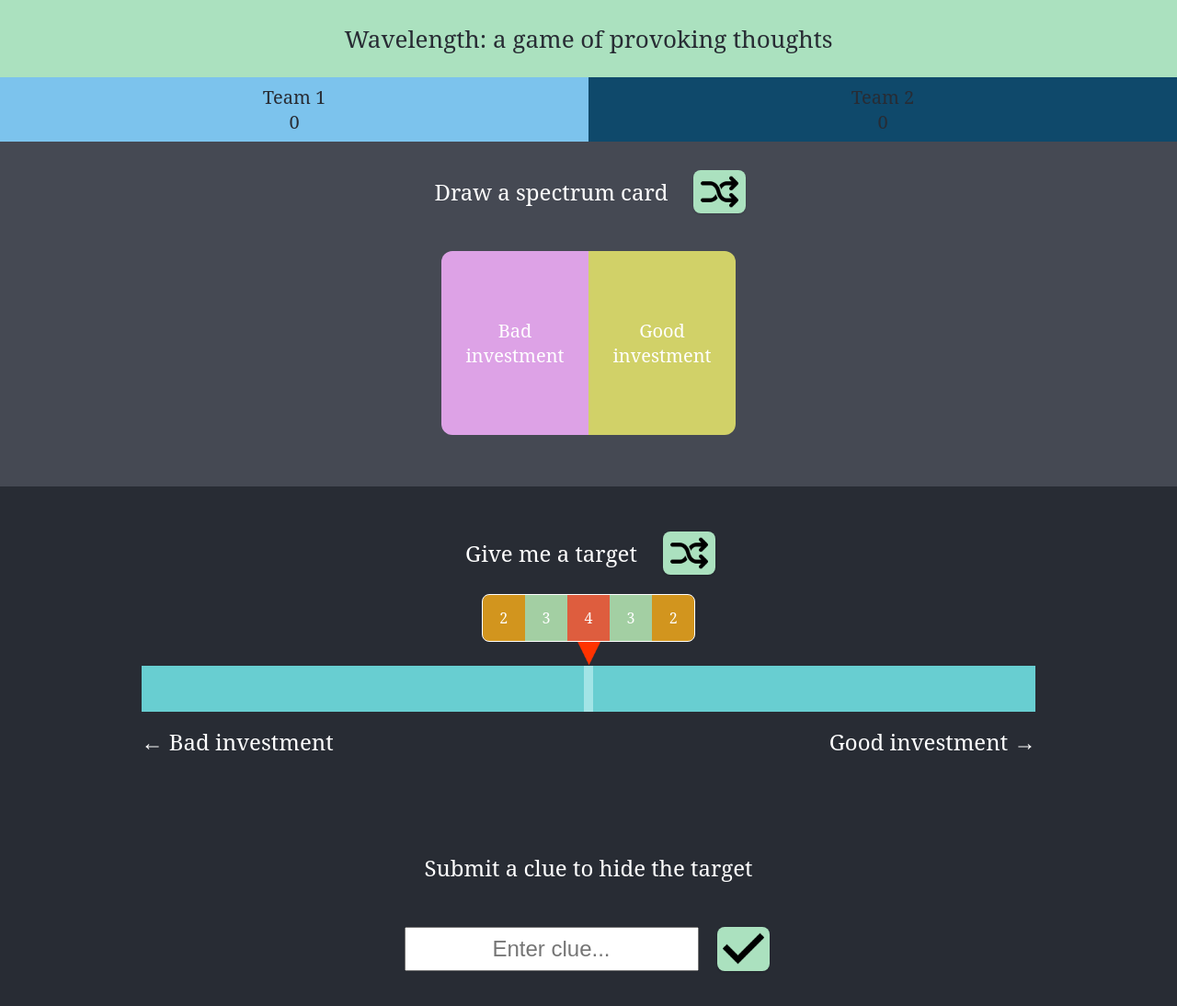
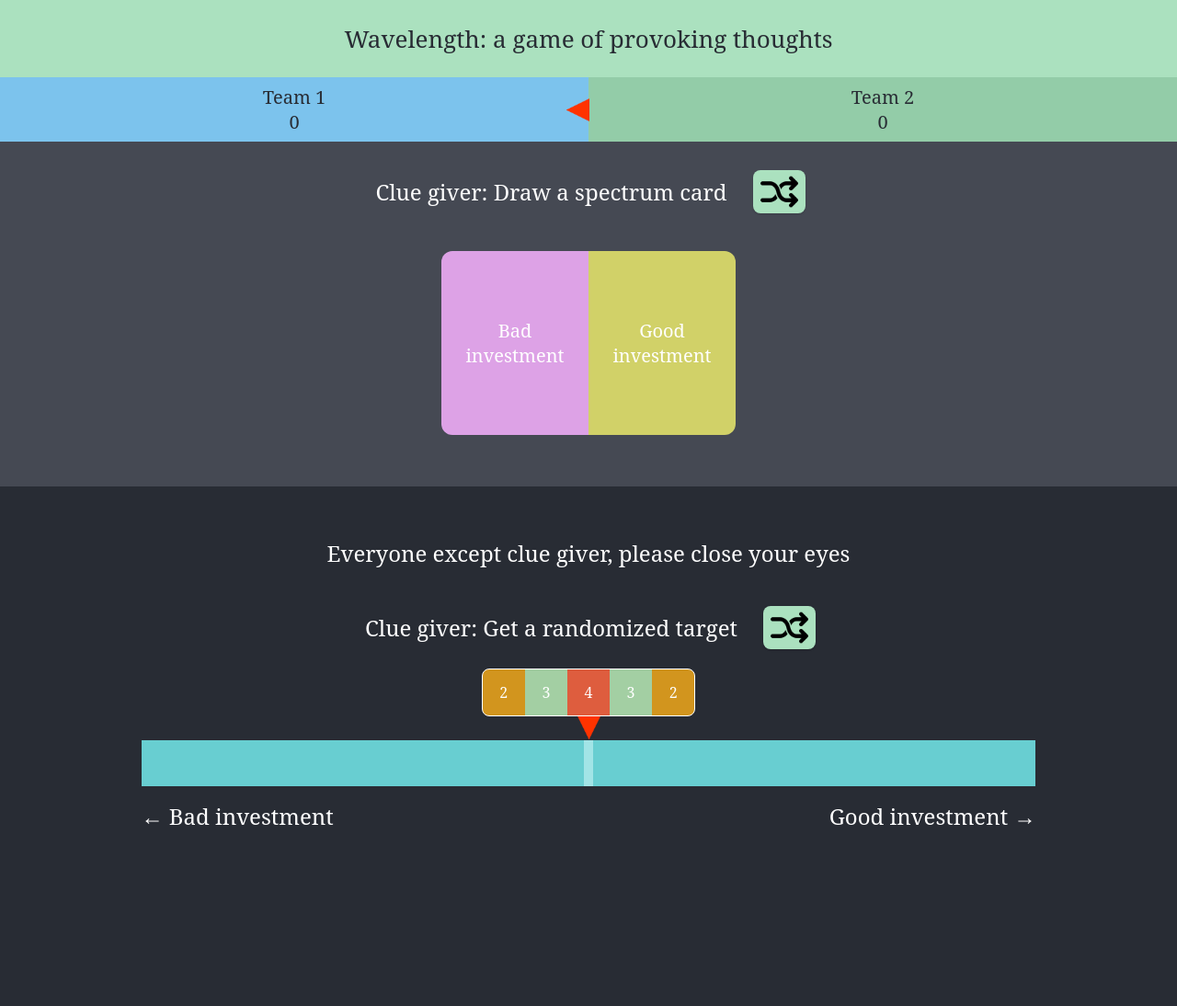
Before and after one commit to radhikak1234/wavelength-game, a React (Create React App) app: page / in a window 1280 px wide. Shown: the top 1094 px of the page at 92% size. After the commit the page ends 952 px from the top, so only its background shows below. Built offline with nearby package versions, Linux system fonts and the light colour scheme; the HTML template or start-up script is replaced by a standard one.

Commit message:
Add pointer for current team

```diff
--- a/src/Wavelength.tsx
+++ b/src/Wavelength.tsx
@@ -22,6 +22,7 @@ export const Wavelength = () => {
   const [guess, setGuess] = useState(50);
   const [clue, setClue] = useState("");
   const [showSlider, setShowSlider] = useState(false);
+  const [showShuffleButton, setShowShuffleButton] = useState(true);
   const [message, setMessage] = useState("");
   const [currentCard, setCurrentCard] = useState<{
     right: string;
@@ -43,6 +44,7 @@ export const Wavelength = () => {
 
   const shufflePosition = () => {
     setShowTarget(true);
+    setShowShuffleButton(false);
     setPosition(Math.floor(Math.random() * 100));
     transitionSection(2, 3);
   };
@@ -56,7 +58,7 @@ export const Wavelength = () => {
     resetBoard();
     setSection(1);
     setCurrentTeam(currentTeam === 1 ? 2 : 1);
-    window.scrollTo(0, -80);
+    window.scrollTo(0, 0);
   };
 
   const resetBoard = () => {
@@ -66,6 +68,7 @@ export const Wavelength = () => {
     setShowPoints(false);
     setShowSlider(false);
     setGuess(50);
+    setShowShuffleButton(true);
   };
 
   const toggleTarget = () => {
@@ -82,7 +85,8 @@ export const Wavelength = () => {
   };
 
   const submitGuess = () => {
-    transitionSection(4, 5);
+    // transitionSection(4, 5);
+    setSection(5);
   };
 
   const calculateScore = (side: number) => {
@@ -110,7 +114,7 @@ export const Wavelength = () => {
     }
 
     setMessage(
-      `Target revealed! You scored ${points} points. Your opponent scored ${opponentPoints} points!`
+      `Target revealed! Your team scored ${points} points. Your opponent's team scored ${opponentPoints} points.`
     );
     setScore({
       team1: score.team1 + points,
@@ -128,7 +132,7 @@ export const Wavelength = () => {
       <Header currentTeam={currentTeam} score={score}></Header>
       <Section topSection={true} selected={currentSection === 1} id="step1">
         <Flex>
-          <Step> {"Draw a spectrum card"} </Step>
+          <Step> {"Clue giver: Draw a spectrum card"} </Step>
           <StyledButton onClick={drawCard}>
             <img alt="draw a card" src={ShuffleIcon} width="45" height="45" />
           </StyledButton>
@@ -143,11 +147,24 @@ export const Wavelength = () => {
         selected={currentSection === 2}
         id="step2"
       >
+        <Step> {"Everyone except clue giver, please close your eyes"} </Step>
         <Flex>
-          <Step> {"Give me a target"} </Step>
+          <Step> {"Clue giver: Get a randomized target"} </Step>
+          {showShuffleButton ? (
             <StyledButton onClick={shufflePosition}>
               <img alt="shuffle" src={ShuffleIcon} width="45" height="45" />
             </StyledButton>
+          ) : (
+            <StyledButton onClick={toggleTarget}>
+              <img
+                title={showTarget ? "Hide Target" : "Show Target"}
+                alt="show/hide target"
+                src={showTarget ? Hide : Show}
+                width="45"
+                height="45"
+              />
+            </StyledButton>
+          )}
         </Flex>
 
         {currentSection !== 4 && (
@@ -164,14 +181,14 @@ export const Wavelength = () => {
         )}
       </Section>
       <Section
-        hide={currentSection > 3}
+        hide={currentSection > 3 || showShuffleButton}
         selected={currentSection === 3}
         id="step3"
         ref={section4}
       >
-        <Step> {"Submit a clue to hide the target"} </Step>
+        <Step> {"Submit a clue that matches your target"} </Step>
         <Flex>
-          <Clue
+          <ClueInput
             onKeyDown={onKeyDown}
             onChange={(e) => {
               setClue(e.target.value);
@@ -182,27 +199,25 @@ export const Wavelength = () => {
             // disabled={!showTarget}
             placeholder="Enter clue..."
             value={clue}
-          ></Clue>
+          />
 
+          {currentSection === 3 && (
             <StyledButton onClick={submitClue}>
               <img alt="Submit" src={Check} width="45" height="45" />
             </StyledButton>
+          )}
         </Flex>
       </Section>
       {showSlider && (
-        <Section selected={currentSection === 4} id="step4">
-          <StyledButton onClick={toggleTarget}>
-            <img
-              title={showTarget ? "Hide Target" : "Show Target"}
-              alt="show/hide target"
-              src={showTarget ? Hide : Show}
-              width="45"
-              height="45"
-            />
-          </StyledButton>
+        <Section
+          hide={currentSection < 4}
+          selected={currentSection === 4 || currentSection === 6}
+          id="step4"
+        >
+          {currentSection === 4 && (
             <Step>{"Your team can now make their guess using the slider"}</Step>
-          <Title> {clue} </Title>
-
+          )}
+          {clue && <Clue> {clue} </Clue>}
           <Target reveal={true} show={showTarget} position={position} />
           <WavelengthBar
             clue={clue}
@@ -210,13 +225,17 @@ export const Wavelength = () => {
             spectrumRight={currentCard.right}
             setGuess={setGuess}
             showSlider={showSlider}
+            disableSlider={currentSection > 4}
           />
 
           <Flex>
             <Step> Teammate's guess: {guess}/100 </Step>
+            {showPoints && <Step> Correct answer: {position}/100 </Step>}
+            {currentSection === 4 && (
               <StyledButton onClick={submitGuess}>
                 <img alt="Submit guess" src={Check} width="45" height="45" />
               </StyledButton>
+            )}
           </Flex>
         </Section>
       )}
@@ -230,19 +249,18 @@ export const Wavelength = () => {
             "Your opponent can now guess either left or right of the guess to earn points"
           }
         </Step>
-        <StyledButton onClick={() => calculateScore(-1)}>
-          Less than {guess}
-        </StyledButton>
-        <StyledButton onClick={() => calculateScore(1)}>
-          More than {guess}
-        </StyledButton>
+        <Flex>
+          <StyledButton onClick={() => calculateScore(-1)}>&larr;</StyledButton>
+          {guess}
+          <StyledButton onClick={() => calculateScore(1)}>&rarr;</StyledButton>
+        </Flex>
       </Section>
       {showPoints && (
         <Section selected={currentSection === 6} id="step6">
           <Step>
             {message}
-            <Step> Correct answer: {position}/100 </Step>
-            <Step> Teammate's guess: {guess}/100 </Step>
+            <Step> Team 1 Total: {score.team1} </Step>
+            <Step> Team 2 Total: {score.team2} </Step>
           </Step>
           <StyledButton onClick={startNextRound}>Next Round</StyledButton>
         </Section>
@@ -251,9 +269,11 @@ export const Wavelength = () => {
   );
 };
 
-const Title = styled.div`
-  padding: 25px;
-  background: #5d6474;
+const Clue = styled.div`
+  padding: 24px;
+  border: #abe1bf 2px solid;
+  font-size: 32px;
+  margin: 12px;
 `;
 
 const Section = styled.section<{
@@ -264,9 +284,7 @@ const Section = styled.section<{
   padding: 32px 0;
   background: ${({ selected }) => selected && `#454953`};
   display: ${({ hide }) => hide && `none`};
-  /* margin-top: 116px; */
   margin-top: ${({ topSection }) => (topSection ? `136px` : `64`)};
-  scroll-margin-top: 82px;
 `;
 
 const Step = styled.div`
@@ -280,7 +298,7 @@ const Flex = styled.div`
   align-items: center;
 `;
 
-const Clue = styled.input`
+const ClueInput = styled.input`
   padding: 8px;
   font-size: 24px;
   text-align: center;
@@ -296,7 +314,7 @@ const StyledButton = styled.button`
   border: 0;
   border-radius: 0.5rem;
   color: #111827;
-  font-size: 0.875rem;
+  font-size: 3rem;
   font-weight: 600;
   line-height: 1.25rem;
   text-align: center;
--- a/src/components/Header/Header.tsx
+++ b/src/components/Header/Header.tsx
@@ -1,5 +1,7 @@
 import React from "react";
 import styled from "styled-components";
+import RedPointer from "../../assets/redpointer.png";
+
 interface Props {
   currentTeam?: number;
   score: { team1: number; team2: number };
@@ -20,10 +22,27 @@ export const Header = ({ score, currentTeam }: Props) => {
             <div>{score.team2}</div>
           </Team>
         </TeamScoreContainer>
+        <RedPointerImage
+          isFirstTeam={currentTeam === 1}
+          alt="shuffle"
+          src={RedPointer}
+          width="25"
+          height="25"
+        />
       </StickyHeader>
     </div>
   );
 };
+
+const RedPointerImage = styled.img<{
+  isFirstTeam?: boolean;
+}>`
+  position: relative;
+  bottom: 50px;
+  transition: 0.5s ease-in-out;
+  right: ${({ isFirstTeam }) => (isFirstTeam ? `12px` : `-12px`)};
+  rotate: ${({ isFirstTeam }) => (isFirstTeam ? `90deg` : `270deg`)};
+`;
 
 const StickyHeader = styled.div`
   position: fixed;
@@ -48,13 +67,14 @@ const TeamScoreContainer = styled.div<{
   color: #282c34;
   font-size: 20px;
 `;
+
 const Team = styled.div<{
   currentTeam?: boolean;
 }>`
   padding: 8px;
   width: 100%;
   color: #282c34;
-  background: ${({ currentTeam }) => (currentTeam ? `#7cc3ed` : `#0f496b`)};
+  background: ${({ currentTeam }) => (currentTeam ? `#7cc3ed` : `#93cca8`)};
 `;
 
 const TeamLabel = styled.div``;
--- a/src/components/WavelengthBar/WavelengthBar.tsx
+++ b/src/components/WavelengthBar/WavelengthBar.tsx
@@ -1,4 +1,4 @@
-import React, { useState } from "react";
+import React from "react";
 import styled from "styled-components";
 import { Slider } from "@mui/material";
 import { createTheme, ThemeProvider } from "@mui/material/styles";
@@ -10,6 +10,7 @@ interface Props {
   setGuess: (x: number) => void;
   clue: string;
   showSlider?: boolean;
+  disableSlider?: boolean;
 }
 
 const theme = createTheme({
@@ -25,6 +26,7 @@ export const WavelengthBar = ({
   setGuess,
   clue,
   showSlider = false,
+  disableSlider = false,
 }: Props) => {
   return (
     <BarConceptContainer>
@@ -35,6 +37,7 @@ export const WavelengthBar = ({
               <SliderDiv>
                 <ThemeProvider theme={theme}>
                   <Slider
+                    disabled={disableSlider}
                     onChange={(e, val) => setGuess(val as number)}
                     color="secondary"
                     defaultValue={50}
@@ -106,4 +109,7 @@ const SliderDiv = styled.div`
   justify-content: center;
   position: relative;
   top: -26px;
+  .MuiSlider-root.Mui-disabled {
+    color: #9a0b0b;
+  }
 `;
```
Lines whose indentation alone changed are shown as unchanged.
